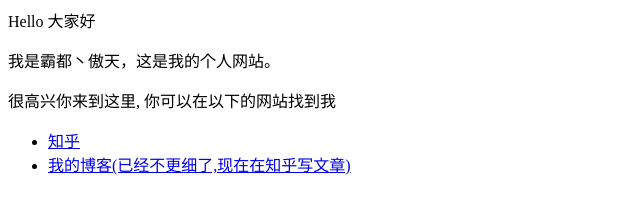
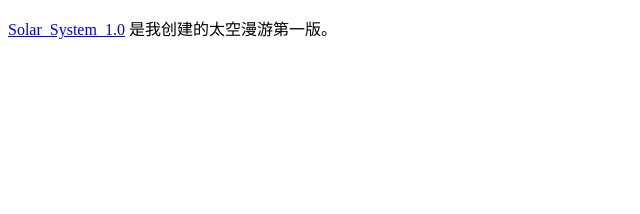
Before and after one commit to zjx-pku/zjx-pku.github.io, a plain HTML site: page index.html in a window 1280 px wide. Shown: the whole page, without its empty margins (0-640 px from the left). Drawn offline with Linux system fonts and the light colour scheme.

Commit message:
Update index.html

```diff
--- a/index.html
+++ b/index.html
@@ -1,8 +1,12 @@
-<p>Hello 大家好</p>
-<p>我是霸都丶傲天，这是我的个人网站。 </p>
-<p>很高兴你来到这里, 你可以在以下的网站找到我</p>
+<!DOCTYPE html><html>
+<head>
+<meta charset="utf-8">
+<title>Solar System</title>
+</head>
+<body>
 
-<ul>
-  <li> <a href="https://www.zhihu.com/people/AJLoveChina">知乎</a> </li>
-  <li> <a href="http://hejie.nigeerhuo.com">我的博客(已经不更细了,现在在知乎写文章)</a> </li>
-</ul>
+<p>
+<a href="/solar_system_1.0/index.html">Solar_System_1.0</a> 是我创建的太空漫游第一版。</p>
+
+</body>
+</html>
```
